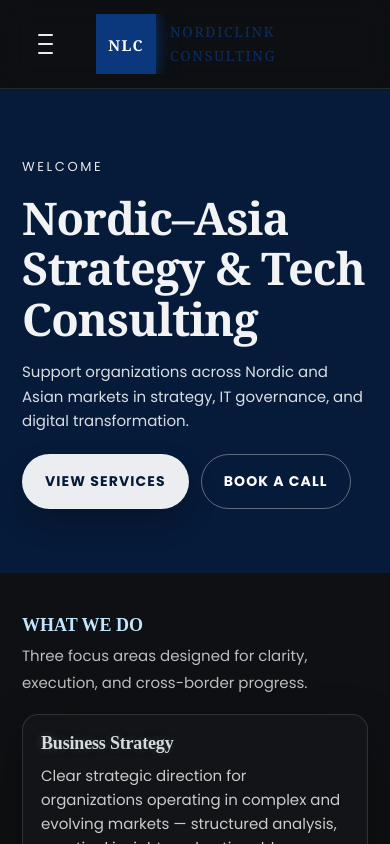
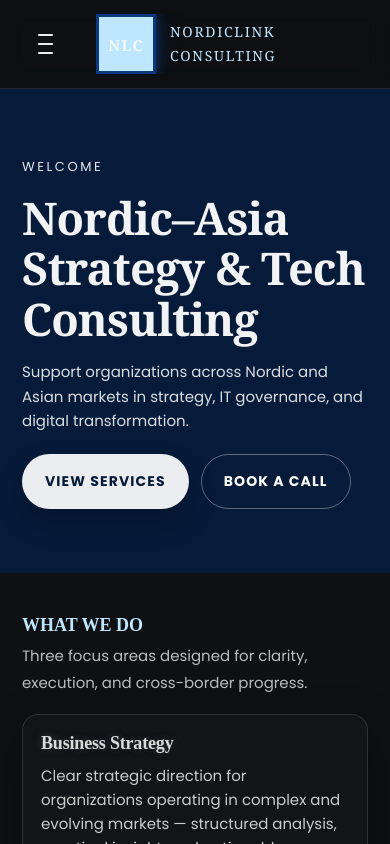
Before and after one commit to jeanalbertsen-svg/nordiclink-site, a React (Vite) app: page / in a window 390 px wide. Shown: the top 844 px of the page. Built offline with nearby package versions, Linux system fonts and the light colour scheme; the HTML template or start-up script is replaced by a standard one; a web font is replaced by a local one.

Commit message:
Fix mobile services dropdown and header styling

```diff
--- a/src/components/Logo.jsx
+++ b/src/components/Logo.jsx
@@ -2,19 +2,19 @@
 export default function Logo({
   // Box sizing
   size = 64,
-  boxBg = "#0B387C",
+  boxBg = "#BFE6FF",
   radius = 0, // ✅ square
   borderWidth = 3,
 
   // ✅ neon border color
-  borderColor = "#0B387C",
+  borderColor = "#031c52;",
 
   // ✅ neon glow control (optional)
   glow = true,
 
   // NLC text
   text = "NLC",
-  textColor = "#ffffff",
+  textColor = "#031c52;",
   weight = 900,
   letterSpacing = "0.08em",
 
@@ -83,7 +83,7 @@ export default function Logo({
         <div style={{ minWidth: 0 }}>
           <div
             style={{
-              color: "rgba(11,56,124,0.75)",
+              color: "#BFE6FF",
               fontSize: 14,
               fontWeight: "0.40em",
               letterSpacing: nameLetterSpacing,
```
